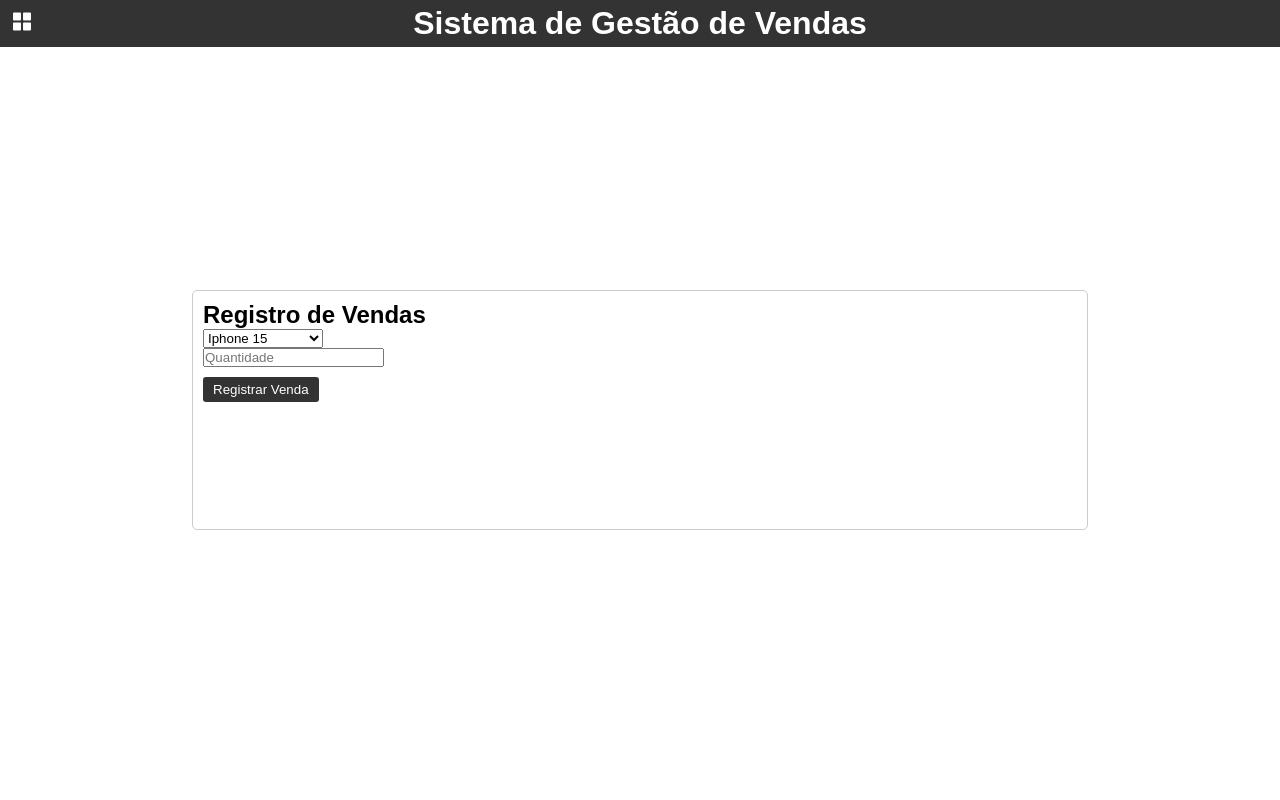
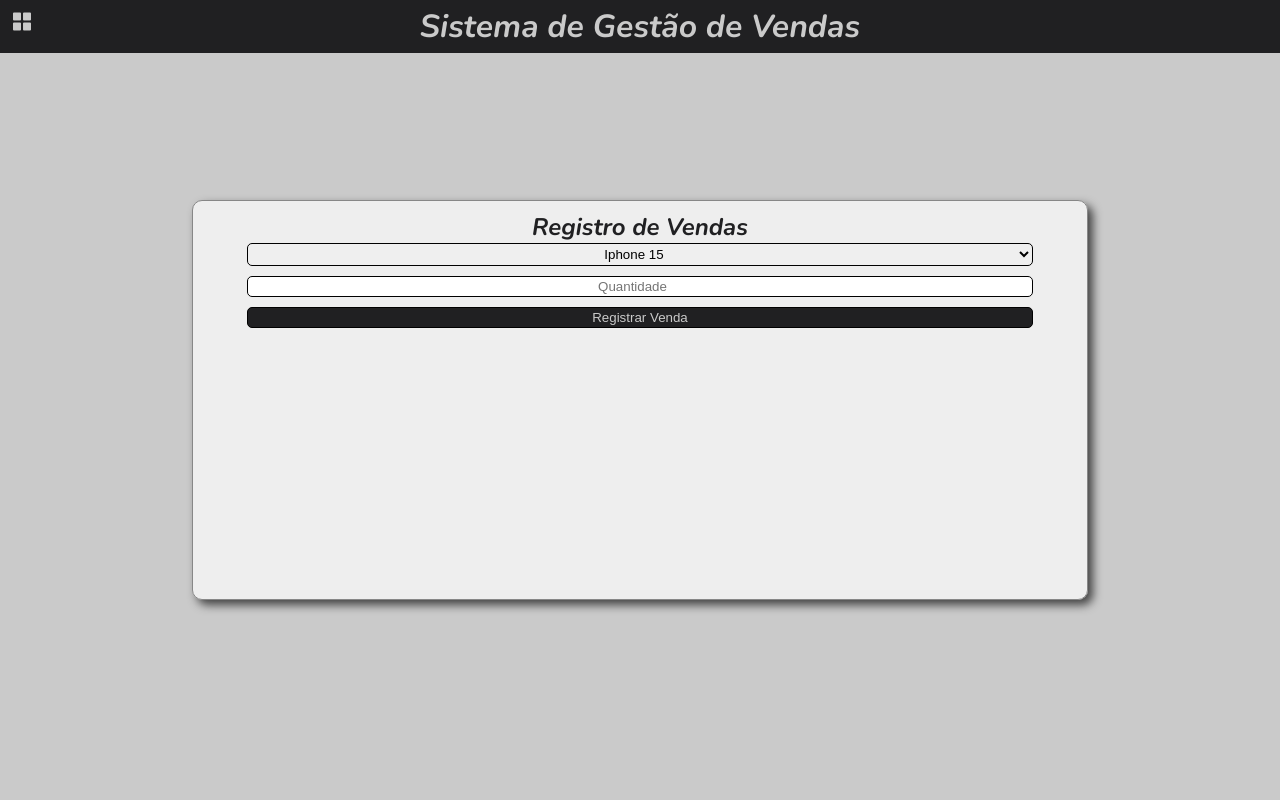
Before and after one commit to rudr1gu/Gerenciador-de-Vendas-ES6-POO, a PHP site: page / in a window 1280 px wide. Run offline with PHP 8.4, Linux system fonts and the light colour scheme.

Commit message:
Atualizando função de cliente, estoque e mudando as cores.

```diff
--- a/index.html
+++ b/index.html
@@ -6,6 +6,9 @@
     <title>Sistema de Gestão de Vendas</title>
     <link href='https://unpkg.com/boxicons@2.1.4/css/boxicons.min.css' rel='stylesheet'>
     <link rel="stylesheet" href="./view/gui.css">
+    <link rel="preconnect" href="https://fonts.googleapis.com">
+    <link rel="preconnect" href="https://fonts.gstatic.com" crossorigin>
+    <link href="https://fonts.googleapis.com/css2?family=Nunito:ital,wght@0,200..1000;1,200..1000&display=swap" rel="stylesheet">
 </head>
 <body>
     <header>
@@ -46,7 +49,18 @@
         <section id="gerenciamento-clientes" class="tela">
             <div>
                 <h2>Gerenciamento de Clientes</h2>
-                <ul id="clientes-list"></ul>
+                <table>
+                    <thead>
+                        <tr>
+                            <th>ID</th>
+                            <th>Nome</th>
+                            <th>Idade</th>
+                        </tr>
+                    </thead>
+                    <tbody id="clientes-list">
+
+                    </tbody>
+                </table>
             </div>
         </section>
         <section id="analise-desempenho" class="tela">
--- a/model/clientesFun.mjs
+++ b/model/clientesFun.mjs
@@ -1,12 +1,14 @@
 import { clientes } from "../data/clientes.mjs";
+
 // Função para mostrar os clientes
 let mostrarClientes = () => {
     const clientesList = document.getElementById('clientes-list');
     clientesList.innerHTML = '';
+
     clientes.forEach(cliente => {
-        const li = document.createElement('li');
-        li.textContent = `${cliente.nome}: ${cliente.id}`;
-        clientesList.appendChild(li);
+        const tr = document.createElement('tr');
+        tr.innerHTML = `<td>${cliente.id}</td><td>${cliente.nome}</td><td>${cliente.idade}</td> `;
+        clientesList.appendChild(tr);
     });
 }
 
--- a/model/estoqueFun.mjs
+++ b/model/estoqueFun.mjs
@@ -4,6 +4,7 @@ import { estoque } from "../data/produtos.mjs";
 let mostrarEstoque = () => {
     const estoqueList = document.getElementById('estoque-list');
     estoqueList.innerHTML = '';
+
     estoque.forEach(item => {
         const tr = document.createElement('tr');
         tr.innerHTML = `<td>${item.tipo}</td><td>${item.produto}</td><td> ${item.quantidade}</td>`;
--- a/view/gui.css
+++ b/view/gui.css
@@ -7,11 +7,22 @@
 body, html{
     width: 100vw;
     height: 100vh;
-    font-family: Arial, sans-serif;
+    font-family: "Nunito", sans-serif;
+    font-style: italic;
+    font-weight: 400;
 }
 
+:root{
+    --cor1:#878787;
+    --cor2:#202022;
+    --cor3:#CACACA;
+    --cor4:#00747C;
+    --cor5:#00BBC9;
+}
+
+
 body {
-  background-color: #fff;
+  background-color: var(--cor3);
   display: flex;
   align-items: center;
   justify-content: center;
@@ -24,8 +35,8 @@ header, #Drawer {
     display: flex;
     flex-direction: row;
     justify-content: center;
-    background-color: #333;
-    color: #fff;
+    background-color: var(--cor2);
+    color: var(--cor3);
     text-align: center;
     padding: 5px 0;
     overflow: auto;
@@ -35,6 +46,7 @@ header, #Drawer {
     display: none;
     justify-content: space-evenly;
     top: 47px;
+    flex-wrap: wrap;
 }
 
 
@@ -56,52 +68,66 @@ header>#btnDrawer>button{
     flex-direction: column;
     justify-content: center;
     align-items: center;
-    justify-content: space-around;
-    margin-top: 20px;
 }
 
 section {
+    background-color: rgba(255, 255, 255, 0.678);
+    color: var(--cor2);
+    width: 70vw;
+    min-height: 50vh;
+    max-height: 50vh;
+    padding: 10px;
+    border: 1px solid var(--cor1);
+    border-radius: 10px;
+    box-shadow: 5px 5px 10px rgba(0, 0, 0, 0.671);
+    overflow: auto;
+}
 
-    width: 70vw;
-    min-height: 30vh;
-    padding: 10px;
-    border: 1px solid #ccc;
+select,
+input[type="number"], #btnVendas {
+    width: 90%;
+    display: block;
+    margin-bottom: 10px;
+    text-align: center;
+    padding: 2px;
+    border: 1px solid black;
     border-radius: 5px;
 }
 
-input[type="text"],
-input[type="number"],
-button {
-    display: block;
-    margin-bottom: 10px;
+#btnVendas:hover{
+    color: var(--cor5);
 }
 
 button {
-    background-color: #333;
-    color: #fff;
+    background-color: var(--cor2);
+    color: var(--cor3);
     border: none;
     padding: 5px 10px;
     border-radius: 3px;
     cursor: pointer;
 }
 
-ul {
-    list-style-type: none;
-    padding: 0;
-}
-
-ul li {
-    margin-bottom: 5px;
+.btnNav:hover{
+    border: 1px solid var(--cor1);
+    box-shadow: 0px 0px 10px var(--cor1);
+    color: var(--cor5);
 }
 
 #controle-estoque, #gerenciamento-clientes, #analise-desempenho{
     display: none;
 }
 
-#controle-estoque{
+#registro-vendas, #controle-estoque, #gerenciamento-clientes, #analise-desempenho{
     flex-direction: column;
     justify-content: center;
     align-items: center;
+}
+
+#registro-vendas>div{
+    display: flex;
+    flex-direction: column;
+    align-items: center;
+    justify-content: center;
 }
 
 table, tr, td, th{
@@ -110,3 +136,15 @@ table, tr, td, th{
     text-align: center;
     padding: 7px;
 }
+
+thead{
+    background-color: var(--cor2);
+    color: var(--cor1);
+}
+
+td{
+    background-color: var(--cor3);
+    color: black;
+    font-weight: 500;
+
+}
```
